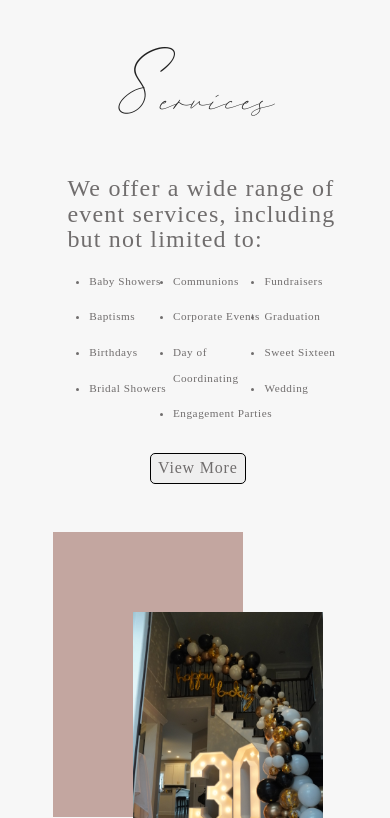
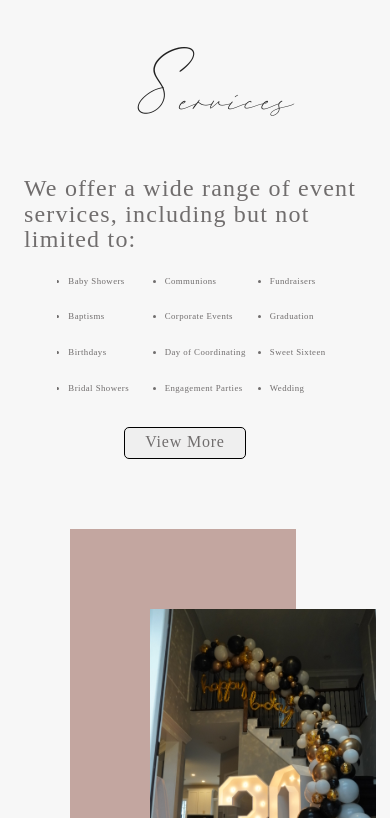
Before and after one commit to OhDangBro/PolishedEvents, a React (Create React App) app: page / in a window 390 px wide. Shown: the part 1163-1981 px from the top of the page. Built offline with nearby package versions, Linux system fonts and the light colour scheme.

Commit message:
styling for mobile

```diff
--- a/src/components/hero/index.js
+++ b/src/components/hero/index.js
@@ -16,6 +16,7 @@ const Hero = () => {
   return (
     <div style={{ position: 'relative', paddingBottom: '35%', overflow: 'hidden' }}>
       <img
+      className="heroImage"
         src={images[index]}
         alt="Slide"
         style={{ position: 'absolute', top: "100px", bottom: 0, left: 0, right: 0, width: '100%', height: '100%', transform: 'scale(1)', transition: 'opacity 1s',
@@ -24,8 +25,8 @@ const Hero = () => {
       <div style={{ position: 'absolute', top: '50%', left: '50%', transform: 'translate(-50%, -50%)', marginRight: "10%" }}>
         <div style={{ display: 'flex', justifyContent: 'center', alignItems: 'center', height: '100%' }}>
           <div style={{paddingBottom: "250px"}}>
-            <h2 style={{ marginBottom: "25%", fontSize: "10rem", fontStyle: "italic", fontFamily: "cursiveFont", fontWeight: "lighter", margin: 0, lineHeight: "1.3rem", paddingBottom: "40px", color: 'white'  }}>Polished Events</h2>
-            <p style={{  fontFamily: "regularFont", marginTop: "10", width: "90%", lineHeight: "1.6rem", fontSize: "1.3rem", letterSpacing: ".05em", color: "#fff", textAlign: 'center' }}>Experience the epitome of sophistication with Polished Events - elevating your events to the next level</p>
+            <h2 className="heroBigText" style={{ marginBottom: "25%", fontSize: "10rem", fontStyle: "italic", fontFamily: "cursiveFont", fontWeight: "lighter", margin: 0, lineHeight: "1.3rem", paddingBottom: "40px", color: 'white'  }}>Polished Events</h2>
+            <p className="heroSmallText" style={{  fontFamily: "regularFont", marginTop: "10", width: "90%", lineHeight: "1.6rem", fontSize: "1.3rem", letterSpacing: ".05em", color: "#fff", textAlign: 'center' }}>Experience the epitome of sophistication with Polished Events - elevating your events to the next level</p>
           </div>
         </div>
       </div>
--- a/src/components/service/index.js
+++ b/src/components/service/index.js
@@ -15,7 +15,7 @@ const Services = () => {
           </div>
           <p style={{ fontSize: "1.5rem", fontFamily: "regularFont", marginTop: "-30px", width: "100%", lineHeight: "1.6rem", fontSize: "16px", letterSpacing: ".05em", color: "#706d6d" }}>
             We offer a wide range of event services, including but not limited to: </p>
-            <div className="serviceListItems" style={{ display: "flex", flexWrap: "wrap", justifyContent: "space-between", width: "100%", paddingRight: "11%"  }}>
+            <div className="serviceListItemsMain" style={{ display: "flex", flexWrap: "wrap", justifyContent: "space-between", width: "100%", paddingRight: "11%"  }}>
             <ul style={{ flex: 1, padding: "px",  }}>
             <li style={{ fontSize: ".9rem", fontFamily: "regularFont", marginTop: "0", width: "120%", lineHeight: "1.6rem", paddingBottom: "10px", letterSpacing: ".05em", color: "#706d6d" }}>Baby Showers</li>
               <li style={{ fontSize: ".9rem", fontFamily: "regularFont", marginTop: "0", width: "120%", lineHeight: "1.6rem", paddingBottom: "10px", letterSpacing: ".05em", color: "#706d6d" }}>Baptisms</li>
--- a/src/index.css
+++ b/src/index.css
@@ -5,6 +5,7 @@ body {
     sans-serif;
   -webkit-font-smoothing: antialiased;
   -moz-osx-font-smoothing: grayscale;
+
 }
 
 code {
@@ -14,6 +15,7 @@ code {
 
 * {
   font-family: Arial;
+
  }
 
 @font-face {
@@ -133,7 +135,6 @@ li {
 }
 
 
-
 .headerRow {
     flex-direction: row;
   }
@@ -170,7 +171,7 @@ li {
     flex-direction: column-reverse;
     margin: 0 !important;
     padding: 0 !important;
-    width: 85% !important
+    width: 100% !important
   }
 
   #About{
@@ -197,19 +198,25 @@ li {
 
 /* -------------------------Service Section ---------------------------------------- */
   #Service p {
-    width: 165% !important;
+    width: 150% !important;
     margin: 0 !important;
     padding: 0 !important;
+    margin-right: 40% !important;
   }
 
-  #Service .serviceListItems {
+  #Service .serviceListItemsMain {
     flex-direction: row;
-    width: 180% !important;
-    padding-left: 20%;
+    width: 150% !important;
+    overflow:  hidden !important;
+    justify-content: space-between !important;
+    margin-right: 10% !important;
+    padding-left: 5% !important;
   }
 
   #Service li {
-    font-size: .7rem !important;
+    font-size: .55rem !important;
+    width: 100% !important;
+
   }
 
 #Service img {
@@ -220,7 +227,7 @@ li {
     display: flex;
     margin: 0 !important;
     width: 55% !important;
-    margin-left: 15% !important;
+    margin-left: 0% !important;
 
 }
 
@@ -289,7 +296,6 @@ margin-top: 5%;
 #ServicePage li {
   font-size: .7rem !important;
   margin: 0px 20px;
-  overflow: hidden !important;
   width: 100% !important;
 }
 
```
